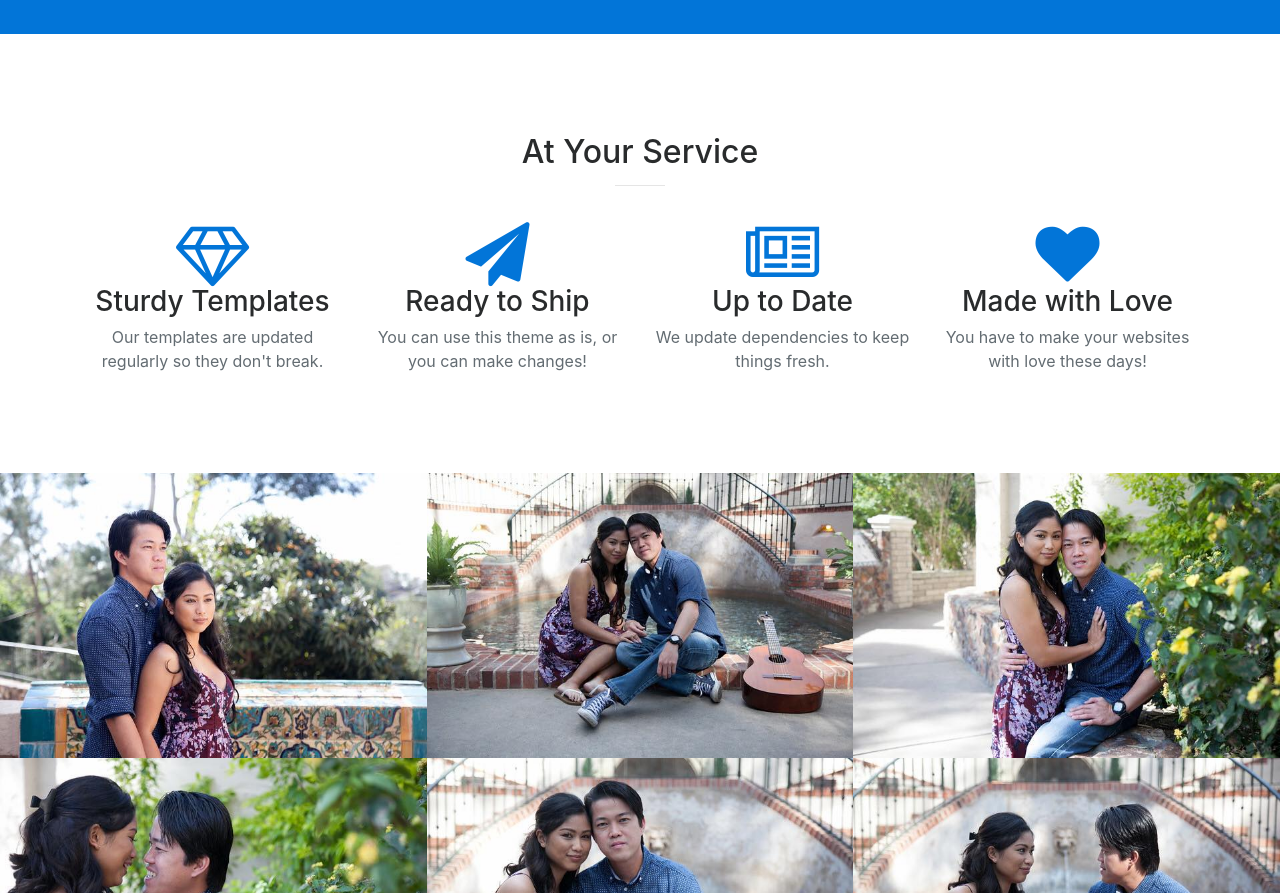
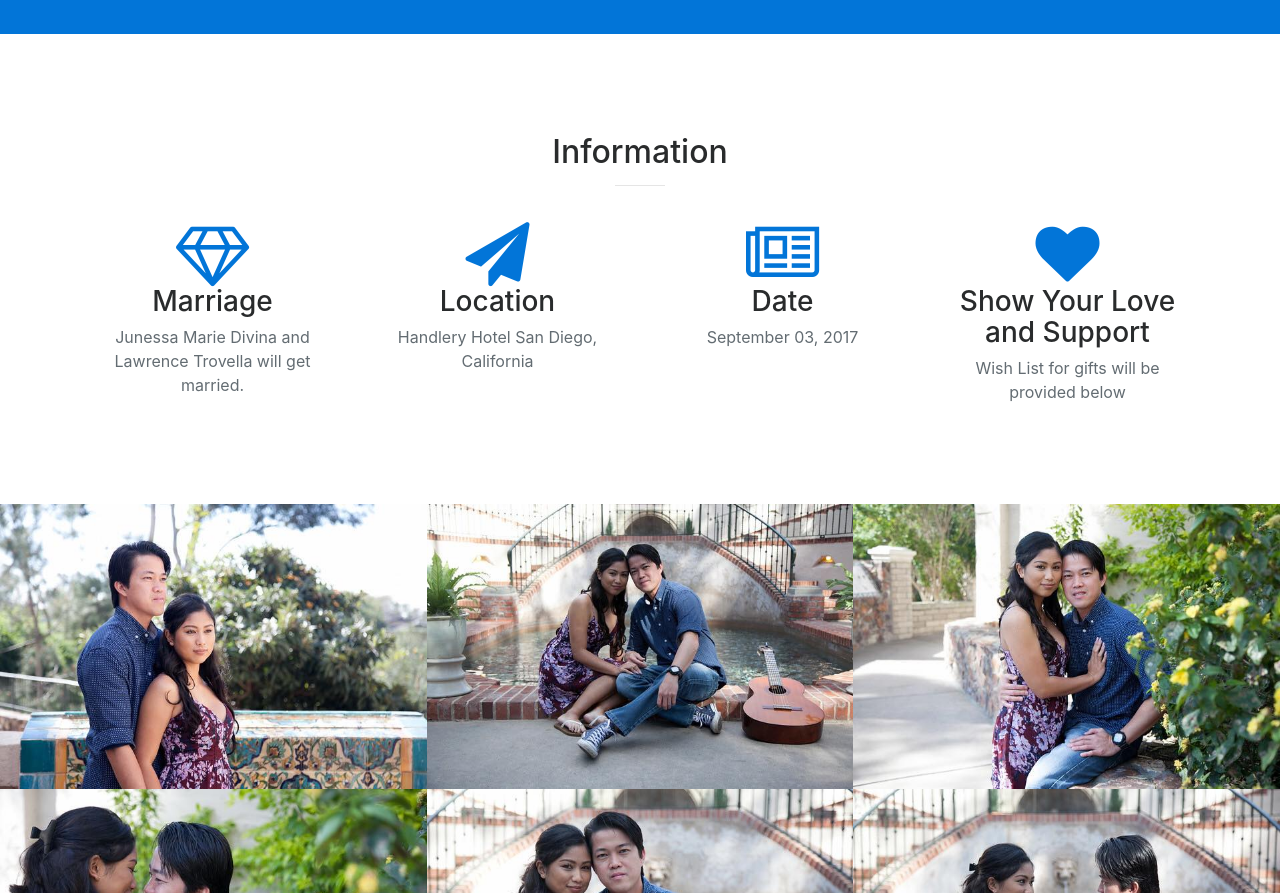
Before and after one commit to LawNessa/Wedding, a website with bundled scripts: page index.html in a window 1280 px wide. Shown: the part 1160-2053 px from the top of the page. Built offline with nearby package versions, Linux system fonts and the light colour scheme.

Commit message:
Update index.html

```diff
--- a/index.html
+++ b/index.html
@@ -54,7 +54,7 @@
                         <a class="nav-link" href="#about">About</a>
                     </li>
                     <li class="nav-item">
-                        <a class="nav-link" href="#services">Services</a>
+                        <a class="nav-link" href="#services">Information</a>
                     </li>
                     <li class="nav-item">
                         <a class="nav-link" href="#portfolio">Portfolio</a>
@@ -95,7 +95,7 @@
         <div class="container">
             <div class="row">
                 <div class="col-lg-12 text-center">
-                    <h2 class="section-heading">At Your Service</h2>
+                    <h2 class="section-heading">Information</h2>
                     <hr class="primary">
                 </div>
             </div>
@@ -105,29 +105,29 @@
                 <div class="col-lg-3 col-md-6 text-center">
                     <div class="service-box">
                         <i class="fa fa-4x fa-diamond text-primary sr-icons"></i>
-                        <h3>Sturdy Templates</h3>
-                        <p class="text-muted">Our templates are updated regularly so they don't break.</p>
+                        <h3>Marriage</h3>
+                        <p class="text-muted">Junessa Marie Divina and Lawrence Trovella will get married.</p>
                     </div>
                 </div>
                 <div class="col-lg-3 col-md-6 text-center">
                     <div class="service-box">
                         <i class="fa fa-4x fa-paper-plane text-primary sr-icons"></i>
-                        <h3>Ready to Ship</h3>
-                        <p class="text-muted">You can use this theme as is, or you can make changes!</p>
+                        <h3>Location</h3>
+                        <p class="text-muted">Handlery Hotel San Diego, California</p>
                     </div>
                 </div>
                 <div class="col-lg-3 col-md-6 text-center">
                     <div class="service-box">
                         <i class="fa fa-4x fa-newspaper-o text-primary sr-icons"></i>
-                        <h3>Up to Date</h3>
-                        <p class="text-muted">We update dependencies to keep things fresh.</p>
+                        <h3>Date</h3>
+                        <p class="text-muted">September 03, 2017</p>
                     </div>
                 </div>
                 <div class="col-lg-3 col-md-6 text-center">
                     <div class="service-box">
                         <i class="fa fa-4x fa-heart text-primary sr-icons"></i>
-                        <h3>Made with Love</h3>
-                        <p class="text-muted">You have to make your websites with love these days!</p>
+                        <h3>Show Your Love and Support</h3>
+                        <p class="text-muted">Wish List for gifts will be provided below</p>
                     </div>
                 </div>
             </div>
```
